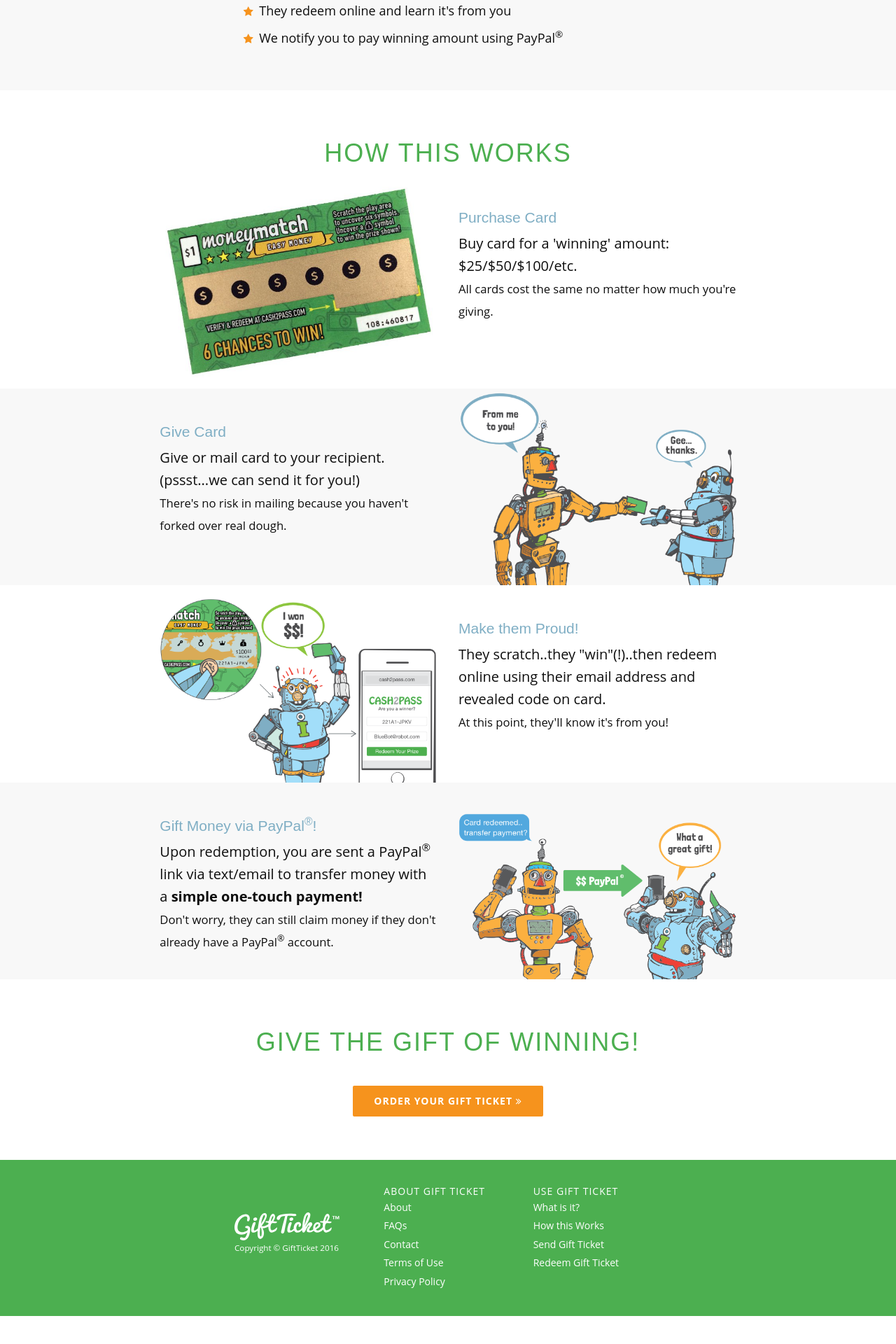
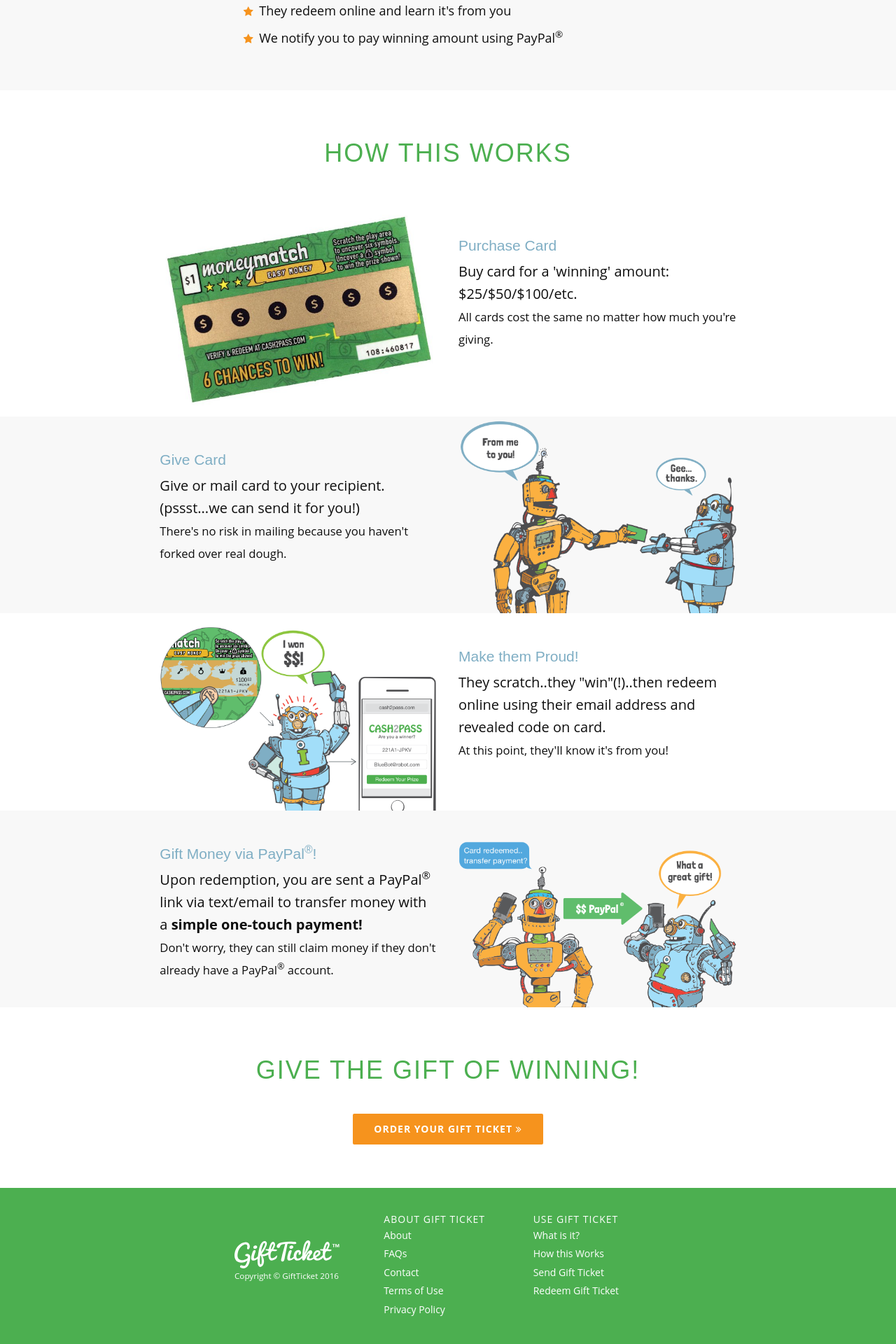
Before and after one commit to alleyway/gift-ticket-web, a Jekyll site: the page built from index.html, in a window 1280 px wide. Shown: the part 736-2656 px from the top of the page at 70% size. Built offline with Jekyll 4.4.1, drawn with Linux system fonts in a browser that asks for light colours; some web fonts are replaced; before the commit the page ends 2616 px from its top, so only the background shows below that.

```diff
--- a/index.html
+++ b/index.html
@@ -60,7 +60,7 @@
 <section id="how" class="container-fluid content-section">
 
     <div class="text-center">
-        <h1>How this Works</h1>
+        <h1 style="margin-bottom: 50px;">How this Works</h1>
     </div>
     <div class="row">
 
```
